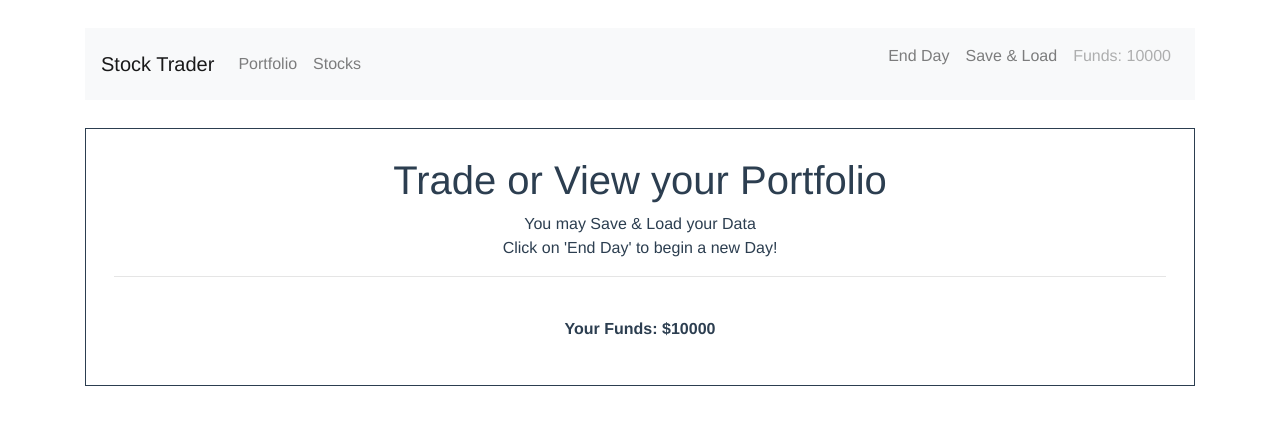
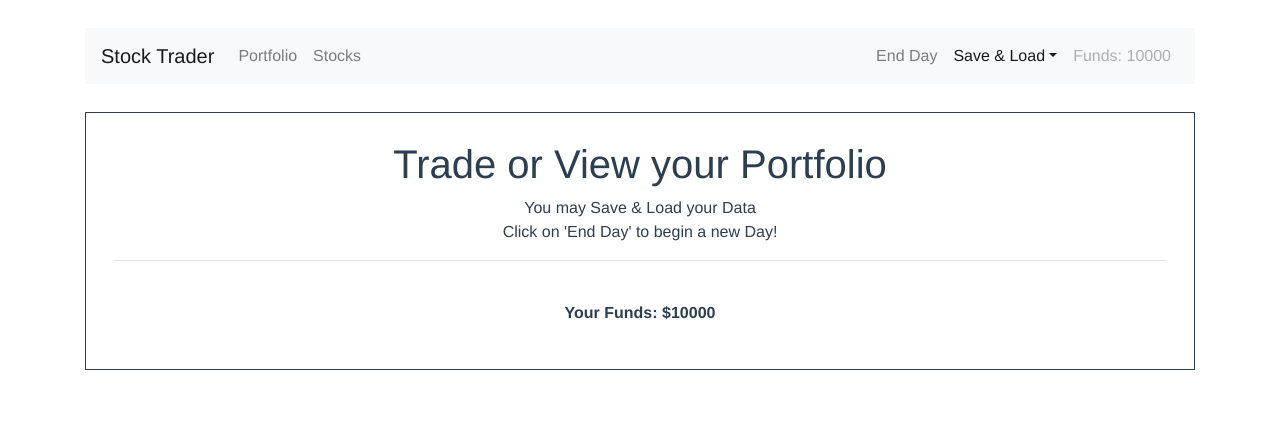
Before and after one commit to wailunlim/stock-trader-app, a Vue app: page / in a window 1280 px wide. Shown: the top 424 px of the page. Built offline with nearby package versions, Linux system fonts and the light colour scheme; the HTML template or start-up script is replaced by a standard one.

Commit message:
Update navbar

```diff
--- a/src/components/Navbar.vue
+++ b/src/components/Navbar.vue
@@ -22,11 +22,24 @@
         <li class="nav-item">
           <a class="nav-link" href="" @click.prevent="endDay">End Day</a>
         </li>
-        <li class="nav-item">
-          <a class="nav-link" href="#">Save & Load</a>
+        <li class="nav-item dropdown show">
+          <a
+            class="nav-link dropdown-toggle"
+            role="button"
+            href="#"
+            id="dropdownMenuLink"
+            data-toggle="dropdown"
+            aria-haspopup="true"
+            aria-expanded="false"
+            >Save & Load</a
+          >
+          <div class="dropdown-menu" aria-labelledby="dropdownMenuLink">
+            <a class="dropdown-item" href="#">Save</a>
+            <a class="dropdown-item" href="#">Load</a>
+          </div>
         </li>
         <li class="nav-item">
-          <p class="nav-link disabled">Funds: {{ funds }}</p>
+          <a class="nav-link disabled">Funds: {{ funds }}</a>
         </li>
       </ul>
     </div>
```
